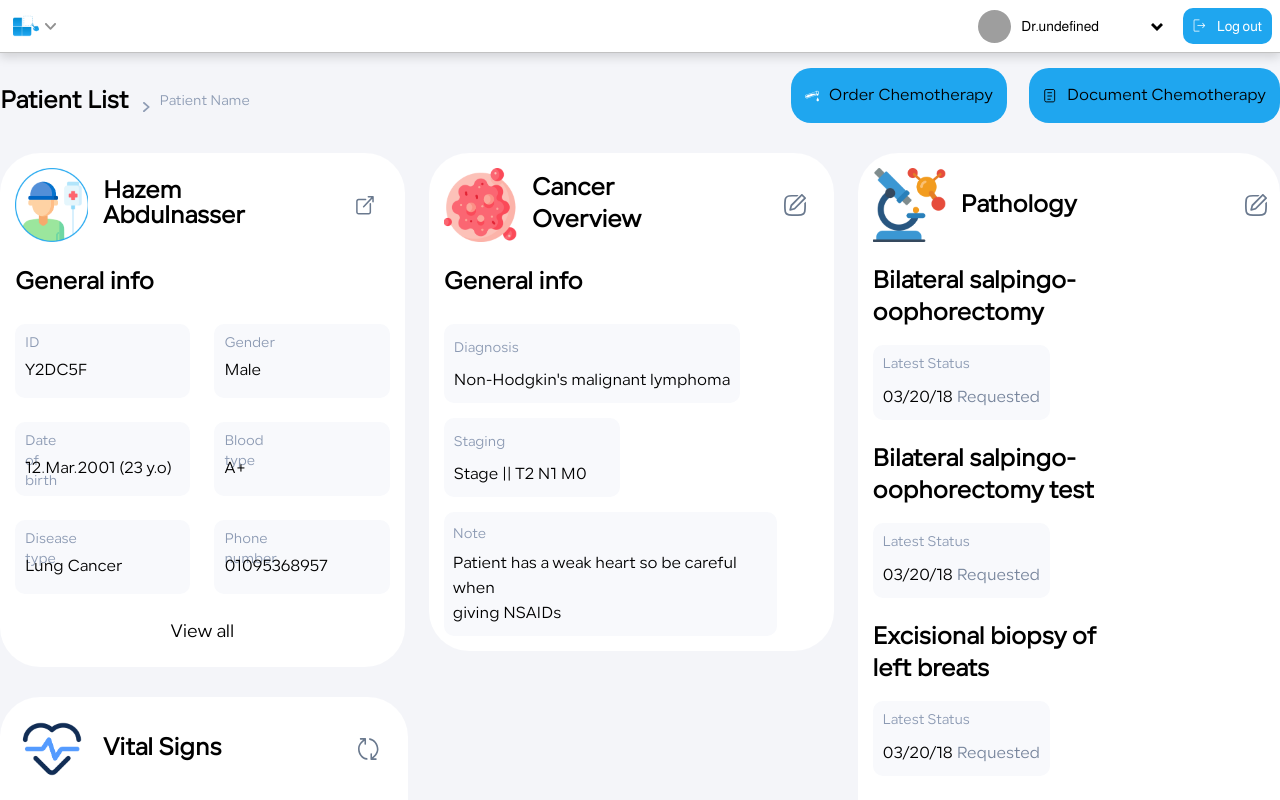
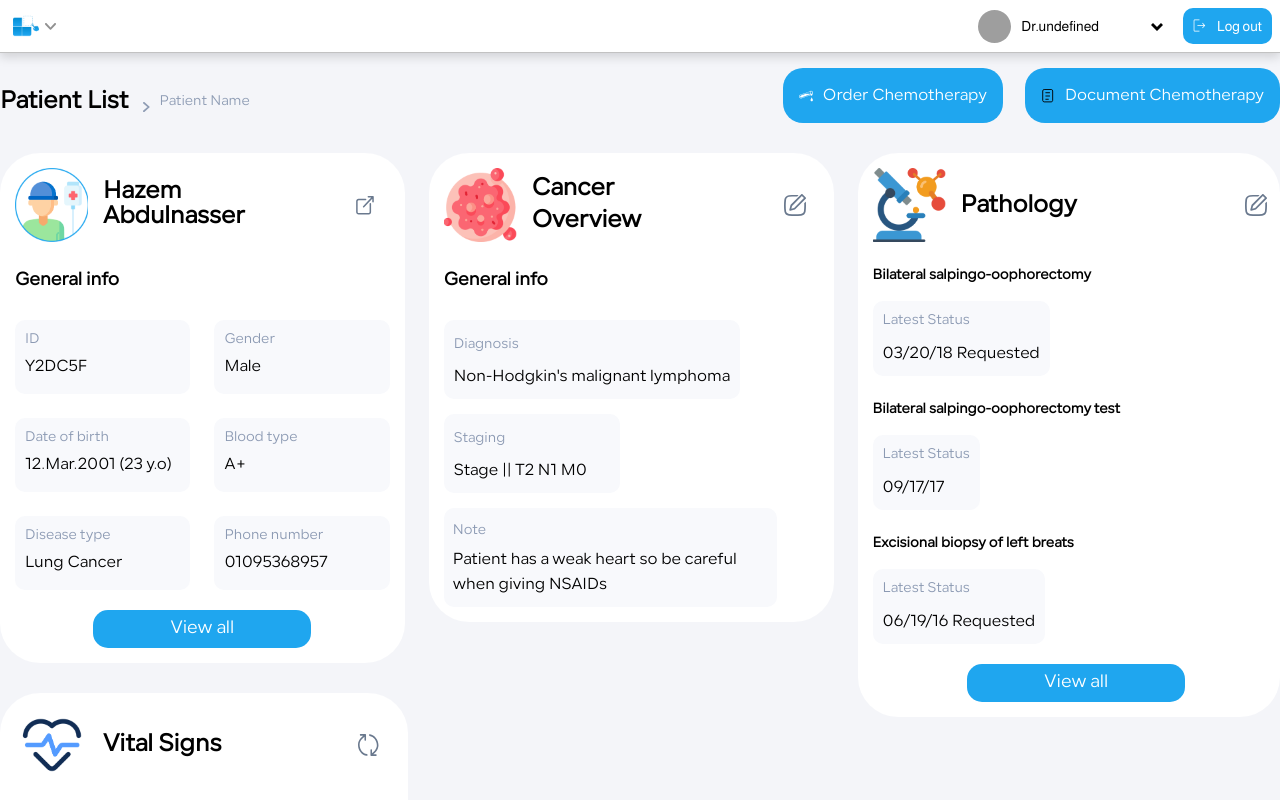
Before and after one commit to m-emadeddin/chemotherapy-management-system, a React (Create React App) app: page /patient in a window 1280 px wide. Shown: the top 800 px of the page. Built offline with nearby package versions, Linux system fonts and the light colour scheme; grey boxes are pictures that could not be loaded.

Commit message:
Buttons, General overview is fixed, added animations

```diff
--- a/src/pages/Patient/index.jsx
+++ b/src/pages/Patient/index.jsx
@@ -1,7 +1,8 @@
-import React from "react";
+import React  , { useState } from "react";
 import { Helmet } from "react-helmet";
 import { Button, Text, Heading, Img } from "../../components";
 import Header from "../../components/Header";
+
 
 const data = [
   {
@@ -37,6 +38,8 @@ const data2 = [
 ];
 
 export default function PatientPage() {
+  const [hovered, setHovered] = useState(false);
+
   return (
     <>
       <Helmet>
@@ -75,19 +78,26 @@ export default function PatientPage() {
             <div className="flex gap-[22px]">
             <Button
       size="xl"
-                leftIcon={
+      onMouseEnter={() => setHovered(true)}
+      onMouseLeave={() => setHovered(false)}
+      className="min-w-[213px] gap-2.5 rounded-[20px] font-lama bg-blue-500 text-white custom-button"
+      onClick={orderChemo}
+    >
+      {hovered ? (
+        <Img
+          src="images/icons (1).png"
+          alt="thumbs_up"
+          className="h-[14px] w-[14px]"
+        />
+      ) : (
         <Img
           src="images/img_thumbsup_white_a700.svg"
           alt="thumbs_up"
-                    className="h-[14px] w-[14px] "
+          className="h-[14px] w-[14px]"
         />
-                }
-                className="min-w-[213px] gap-2.5 rounded-[20px] font-lama bg-blue-500 text-white"
-                onClick={orderChemo}
-              >
+      )}
       Order Chemotherapy
     </Button>
-
               <Button
                 size="xl"
                 leftIcon={
@@ -97,14 +107,13 @@ export default function PatientPage() {
                     className="h-[14px] w-[14px]"
                   />
                 }
-                className="min-w-[213px] gap-2.5 rounded-[20px] font-lama sans bg-blue-500 text-white"
+                className="min-w-[213px] gap-2.5 rounded-[20px] font-lama sans bg-blue-500 text-white custom-button"
                 onClick={docChemo}
               >
                 Document Chemotherapy
               </Button>
             </div>
           </div>
-
 
           <div className="flex items-start gap-6 md:flex-col">
             {/* patient info section */}
@@ -139,12 +148,16 @@ export default function PatientPage() {
                         <Img src="images/img_map.svg" />
                       </Button>
                     </div>
-                    <Heading as="h3">General info</Heading>
+
+                    <Heading size="s" as="h3">
+                      General info
+                    </Heading>
+
                     <div className="grid grid-cols-2 gap-6 self-stretch md:grid-cols-1">
                       {data2.map((d, index) => (
                         <div
                           key={"patient1" + index}
-                          className="flex w-full flex-col items-start justify-center gap-2.5 rounded-[10px] bg-gray-50 p-2.5"
+                          className="flex w-full flex-col items-start justify-center gap-2.5 rounded-[10px] bg-gray-50 p-2.5 overflow-hidden whitespace-nowrap"
                         >
                           <Text
                             size="xs"
@@ -162,7 +175,9 @@ export default function PatientPage() {
                   </div>
                   <Button
                     size="sm"
-                    className="min-w-[218px] rounded-[15px] sm:px-5"
+                    className="min-w-[218px] rounded-[15px] sm:px-5 custom-button"
+                    variant="fill"
+                    color="blue_500"
                   >
                     View all
                   </Button>
@@ -187,7 +202,9 @@ export default function PatientPage() {
                       <Img src="images/img_edit.svg" />
                     </Button>
                   </div>
-                  <Heading as="h5">General info</Heading>
+                  <Heading size="s" as="h3">
+                    General info
+                  </Heading>
                   <div className="flex flex-col items-start gap-[15px] self-stretch">
                     <div className="flex flex-col items-start justify-center gap-2.5 rounded-[10px] bg-gray-50 p-2.5">
                       <Text
@@ -219,9 +236,8 @@ export default function PatientPage() {
                       </Text>
                       <Text as="p" className="w-full leading-[25px]">
                         <>
-                          Patient has a weak heart so be careful when
-                          <br />
-                          giving NSAIDs
+                          Patient has a weak heart so be careful when giving
+                          NSAIDs
                         </>
                       </Text>
                     </div>
@@ -250,7 +266,7 @@ export default function PatientPage() {
                     <Img src="images/img_clock.svg" />
                   </Button>
                 </div>
-                <Heading as="p">Last update: 12/04/2024</Heading>
+                <Heading size = "xs">Last update: 12/04/2024</Heading>
                 <div className="flex flex-col items-start gap-[15px] self-stretch">
                   <div className="grid grid-cols-2 gap-6 self-stretch md:grid-cols-1">
                     {data1.map((d, index) => (
@@ -304,6 +320,7 @@ export default function PatientPage() {
                   <Img src="images/img_edit.svg" />
                 </Button>
               </div>
+
               <div className="flex flex-col items-center gap-5">
                 <div className="flex flex-col gap-5 self-stretch pr-[157px] md:pr-5">
                   {data.map((d, index) => (
@@ -311,14 +328,17 @@ export default function PatientPage() {
                       key={"content" + index}
                       className="flex flex-col items-start gap-[15px] pt-1"
                     >
-                      <Heading as="p">{d.bilateralsalpi}</Heading>
+                      <Heading size="xs" as="p">
+                        {d.bilateralsalpi}
+                      </Heading>
                       <div className="flex flex-col items-start justify-center gap-[11px] rounded-[10px] bg-gray-50 p-2.5">
-                        <Text size="xs" as="p" className="!text-blue_gray-300">
+                        <Text size="xs" className="!text-blue_gray-300">
                           Latest Status
                         </Text>
                         <Text as="p">
-                          <span className="text-black-900">03/20/18&nbsp;</span>
-                          <span className="text-blue_gray_400">Requested</span>
+                          <span className="text-black-900">
+                            {d.thirtyTwoThousandEighteen}
+                          </span>
                         </Text>
                       </div>
                     </div>
@@ -326,7 +346,9 @@ export default function PatientPage() {
                 </div>
                 <Button
                   size="sm"
-                  className="min-w-[218px] rounded-[15px] sm:px-5"
+                  className="min-w-[218px] rounded-[15px] sm:px-5 custom-button"
+                  variant="fill"
+                  color="blue_500"
                 >
                   View all
                 </Button>
--- a/src/styles/index.css
+++ b/src/styles/index.css
@@ -23,3 +23,21 @@ a {
 table {
   table-layout: fixed;
 }
+.Button:hover {
+  background-color: white;
+  color: black;
+}
+.custom-button {
+  background-color: bg-blue-500;
+  color: white;
+  transition: all 0.3s ease;
+  border: 2px solid transparent; /* Add transparent border */
+
+}
+
+.custom-button:hover {
+  background-color: white;
+  color: black;
+  border-color: black; /* Change border color to black on hover */
+
+}
```
Also changed, not shown: public/images/icons (1).png (added). Lines whose indentation alone changed are shown as unchanged.
